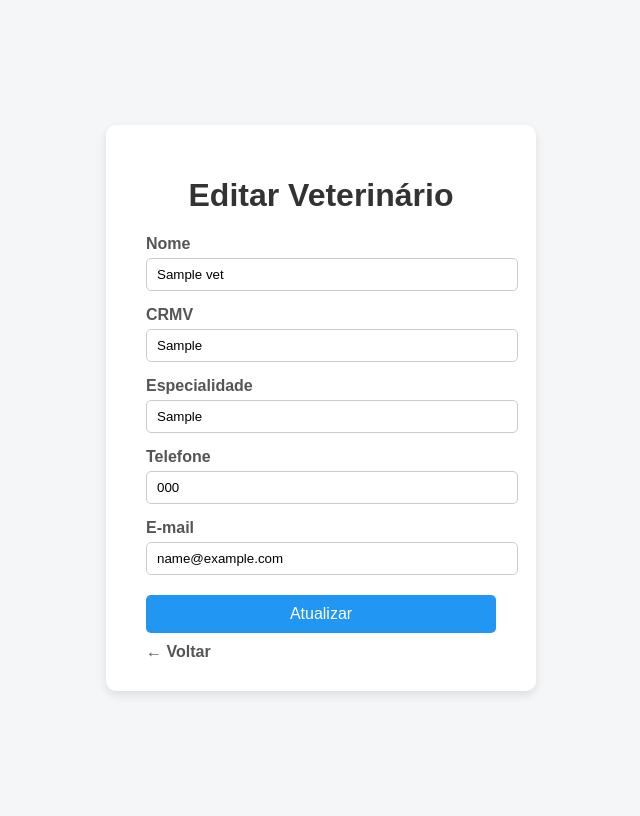
After one commit to viniciusnascimento9/Projeto-Petshop, a Flask app: page /editar_veterinario/1 in a window 1280 px wide. The commit adds this page. Shown: the whole page, without its empty margins (319-959 px from the left). Run offline with Flask 3, Linux system fonts and the light colour scheme; tables that the repository leaves empty or names only in its code hold one stand-in row (values such as "Sample post").

Commit message:
AC3 funcionando

```diff
--- a/app.py
+++ b/app.py
@@ -146,5 +146,76 @@ def deletar_consulta(id):
     cur.close()
     return redirect(url_for('listar_consultas'))
 
+
+
+# ---------------- VETERINÁRIOS ----------------
+@app.route('/veterinarios')
+def listar_veterinarios():
+    cur = db.cursor(dictionary=True)
+    cur.execute("SELECT id, nome, crmv, especialidade, telefone, email FROM vets")
+    veterinarios = cur.fetchall()
+    cur.close()
+    return render_template('listar_veterinarios.html', veterinarios=veterinarios)
+
+
+@app.route('/novo_veterinario')
+def novo_veterinario():
+    return render_template('cadastrar_veterinario.html')
+
+
+@app.route('/salvar_veterinario', methods=['POST'])
+def salvar_veterinario():
+    nome = request.form['nome']
+    crmv = request.form['crmv']
+    especialidade = request.form['especialidade']
+    telefone = request.form['telefone']
+    email = request.form['email']
+
+    cur = db.cursor()
+    cur.execute(
+        "INSERT INTO vets (nome, crmv, especialidade, telefone, email) VALUES (%s, %s, %s, %s, %s)",
+        (nome, crmv, especialidade, telefone, email)
+    )
+    db.commit()
+    cur.close()
+    return redirect(url_for('listar_veterinarios'))
+
+
+@app.route('/editar_veterinario/<int:id>')
+def editar_veterinario(id):
+    cur = db.cursor(dictionary=True)
+    cur.execute("SELECT * FROM vets WHERE id=%s", (id,))
+    veterinario = cur.fetchone()
+    cur.close()
+    return render_template('editar_veterinario.html', veterinario=veterinario)
+
+
+@app.route('/atualizar_veterinario/<int:id>', methods=['POST'])
+def atualizar_veterinario(id):
+    nome = request.form['nome']
+    crmv = request.form['crmv']
+    especialidade = request.form['especialidade']
+    telefone = request.form['telefone']
+    email = request.form['email']
+
+    cur = db.cursor()
+    cur.execute(
+        "UPDATE vets SET nome=%s, crmv=%s, especialidade=%s, telefone=%s, email=%s WHERE id=%s",
+        (nome, crmv, especialidade, telefone, email, id)
+    )
+    db.commit()
+    cur.close()
+    return redirect(url_for('listar_veterinarios'))
+
+
+@app.route('/deletar_veterinario/<int:id>', methods=['POST'])
+def deletar_veterinario(id):
+    cur = db.cursor()
+    cur.execute("DELETE FROM vets WHERE id=%s", (id,))
+    db.commit()
+    cur.close()
+    return redirect(url_for('listar_veterinarios'))
+
+
 if __name__ == '__main__':
     app.run(debug=True, port=5001)
--- /dev/null
+++ b/templates/editar_veterinario.html
@@ -0,0 +1,86 @@
+<!DOCTYPE html>
+<html>
+<head>
+    <title>Editar Veterinário</title>
+    <style>
+        body {
+            font-family: Arial, sans-serif;
+            background-color: #f4f6f8;
+            display: flex;
+            justify-content: center;
+            align-items: center;
+            height: 100vh;
+        }
+        .form-container {
+            background-color: #fff;
+            padding: 30px 40px;
+            border-radius: 10px;
+            box-shadow: 0 4px 10px rgba(0,0,0,0.1);
+            width: 350px;
+        }
+        h1 {
+            text-align: center;
+            color: #333;
+        }
+        label {
+            display: block;
+            margin-top: 15px;
+            font-weight: bold;
+            color: #555;
+        }
+        input[type="text"], input[type="email"] {
+            width: 100%;
+            padding: 8px 10px;
+            margin-top: 5px;
+            border: 1px solid #ccc;
+            border-radius: 5px;
+        }
+        input[type="submit"] {
+            width: 100%;
+            margin-top: 20px;
+            padding: 10px;
+            background-color: #2196F3;
+            color: white;
+            border: none;
+            border-radius: 5px;
+            font-size: 16px;
+            cursor: pointer;
+        }
+        input[type="submit"]:hover {
+            background-color: #1976D2;
+        }
+        .back-link {
+            display: block;
+            text-align: left;
+            margin-top: 10px;
+            color: #555;
+            text-decoration: none;
+            font-weight: bold;
+        }
+    </style>
+</head>
+<body>
+    <div class="form-container">
+        <h1>Editar Veterinário</h1>
+        <form action="{{ url_for('atualizar_veterinario', id=veterinario['id']) }}" method="POST">
+            <label>Nome</label>
+            <input type="text" name="nome" value="{{ veterinario['nome'] }}" required>
+
+            <label>CRMV</label>
+            <input type="text" name="crmv" value="{{ veterinario['crmv'] }}">
+
+            <label>Especialidade</label>
+            <input type="text" name="especialidade" value="{{ veterinario['especialidade'] }}">
+
+            <label>Telefone</label>
+            <input type="text" name="telefone" value="{{ veterinario['telefone'] }}">
+
+            <label>E-mail</label>
+            <input type="email" name="email" value="{{ veterinario['email'] }}">
+
+            <input type="submit" value="Atualizar">
+        </form>
+        <a class="back-link" href="/veterinarios">← Voltar</a>
+    </div>
+</body>
+</html>
--- a/templates/home_menu.html
+++ b/templates/home_menu.html
@@ -1,4 +1,4 @@
-<<!DOCTYPE html>
+<!DOCTYPE html>
 <html>
 <head>
     <title>Petshop - Menu</title>
@@ -28,7 +28,7 @@
             justify-content: flex-start;
             align-items: center;
             height: 100vh;
-            padding-top: 120px; /* Espaço confortável entre header e primeiros botões */
+            padding-top: 120px;
         }
         .menu-btn {
             width: 250px;
@@ -59,6 +59,7 @@
     <header>Petshop</header>
     <div class="menu-container">
         <a href="/pets" class="menu-btn menu-btn-pet">Cadastrar Pet</a>
+        <a href="/veterinarios" class="menu-btn menu-btn-pet">Cadastrar Veterinário</a>
         <a href="/consultas" class="menu-btn menu-btn-consulta">Agendar Consulta Pet</a>
     </div>
 </body>
```
Also changed, not shown: templates/cadastrar_veterinario.html (added, +35 -0 lines), templates/listar_veterinarios.html (added, +66 -0 lines).
